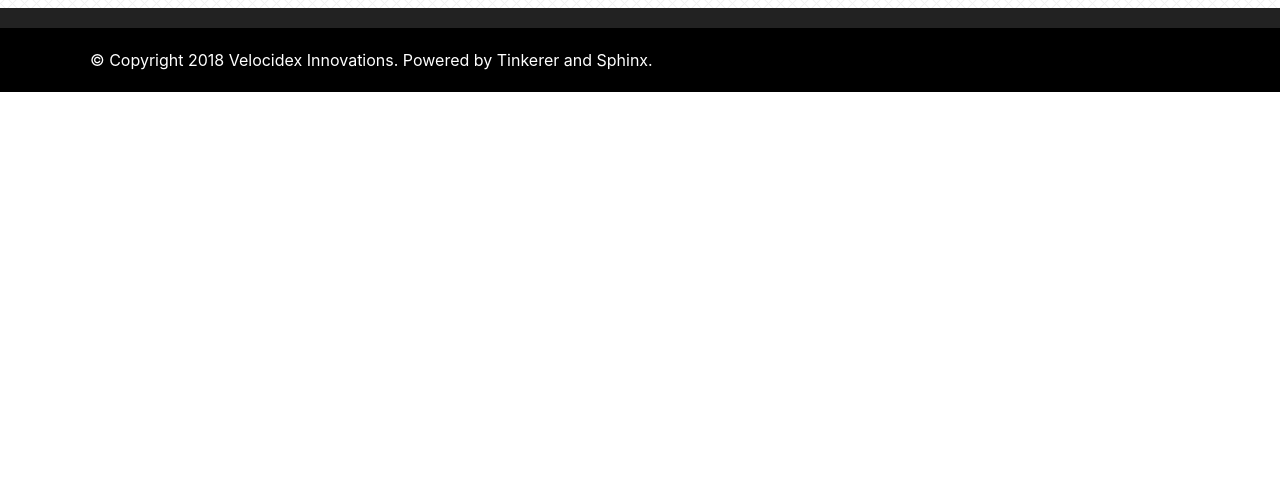
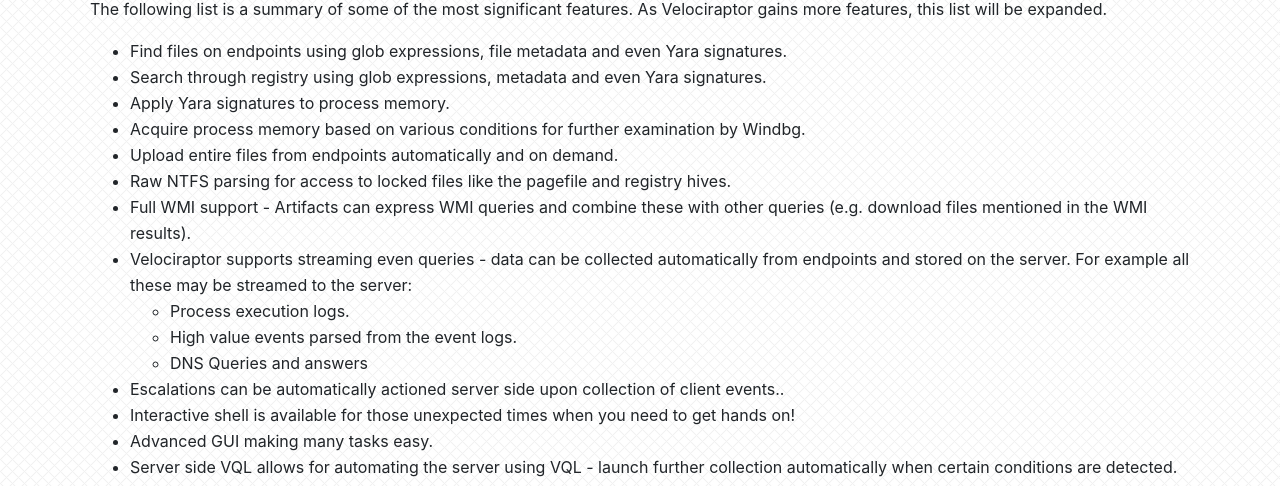
Before and after one commit to Velocidex/velociraptor-docs-old, a plain HTML site: page blog/html/pages/overview.html in a window 1280 px wide. Shown: the part 2697-3183 px from the top of the page. Before the commit the page ends 2789 px from the top, so only its background shows below. Drawn offline with nearby package versions, Linux system fonts and the light colour scheme; some packages are replaced by stand-ins of ours; a script that the page names is missing.

Commit message:
Added features and highlights.

```diff
--- a/blog/html/pages/overview.html
+++ b/blog/html/pages/overview.html
@@ -15,7 +15,7 @@
         <meta http-equiv="X-UA-Compatible" content="IE=edge,chrome=1">
         <meta name="description" content="Velociraptor is a Digital Forensic and Incident Response tool.">
         <meta name="viewport" content="width=device-width">
-        <title>&lt;no title&gt; &mdash; Velociraptor</title>
+        <title>Features and Highlights &mdash; Velociraptor</title>
             <link rel="stylesheet" href="../_static/normalize.css" type="text/css">
             <link rel="stylesheet" href="../_static/sphinx.css" type="text/css">
             <link rel="stylesheet" href="../_static/main.css" type="text/css">
@@ -491,8 +491,7 @@
       <p class="kl-iconbox__desc">
         Velociraptor is distributed as a single, statically linked
         binary tested to work on even very old versions of your
-        OS. Deployment is a breeze, since you demanded a fully
-        functional deployment in minutes!
+        OS.
       </p>
       <p>
         Velociraptor is extremely fast and resource efficient. Most
@@ -516,6 +515,43 @@
     </div>
   </div>
 </article>
+<div class="section" id="features-and-highlights">
+<h1>Features and Highlights</h1>
+<p>The following list is a summary of some of the most significant
+features. As Velociraptor gains more features, this list will be
+expanded.</p>
+<ul class="simple">
+<li>Find files on endpoints using glob expressions, file metadata and
+even Yara signatures.</li>
+<li>Search through registry using glob expressions, metadata and even
+Yara signatures.</li>
+<li>Apply Yara signatures to process memory.</li>
+<li>Acquire process memory based on various conditions for further
+examination by Windbg.</li>
+<li>Upload entire files from endpoints automatically and on demand.</li>
+<li>Raw NTFS parsing for access to locked files like the pagefile and
+registry hives.</li>
+<li>Full WMI support - Artifacts can express WMI queries and combine
+these with other queries (e.g. download files mentioned in the WMI
+results).</li>
+<li>Velociraptor supports streaming even queries - data can be collected
+automatically from endpoints and stored on the server. For example
+all these may be streamed to the server:<ul>
+<li>Process execution logs.</li>
+<li>High value events parsed from the event logs.</li>
+<li>DNS Queries and answers</li>
+</ul>
+</li>
+<li>Escalations can be automatically actioned server side upon
+collection of client events..</li>
+<li>Interactive shell is available for those unexpected times when you
+need to get hands on!</li>
+<li>Advanced GUI making many tasks easy.</li>
+<li>Server side VQL allows for automating the server using VQL - launch
+further collection automatically when certain conditions are
+detected.</li>
+</ul>
+</div>
 
 
 <script>
```
Also changed, not shown: blog/html/master.html (+1 -0 lines), pages/overview.html (+1 -2 lines), blog/html/_sources/pages/overview.rst.txt, blog/html/searchindex.js, 2 other files.
